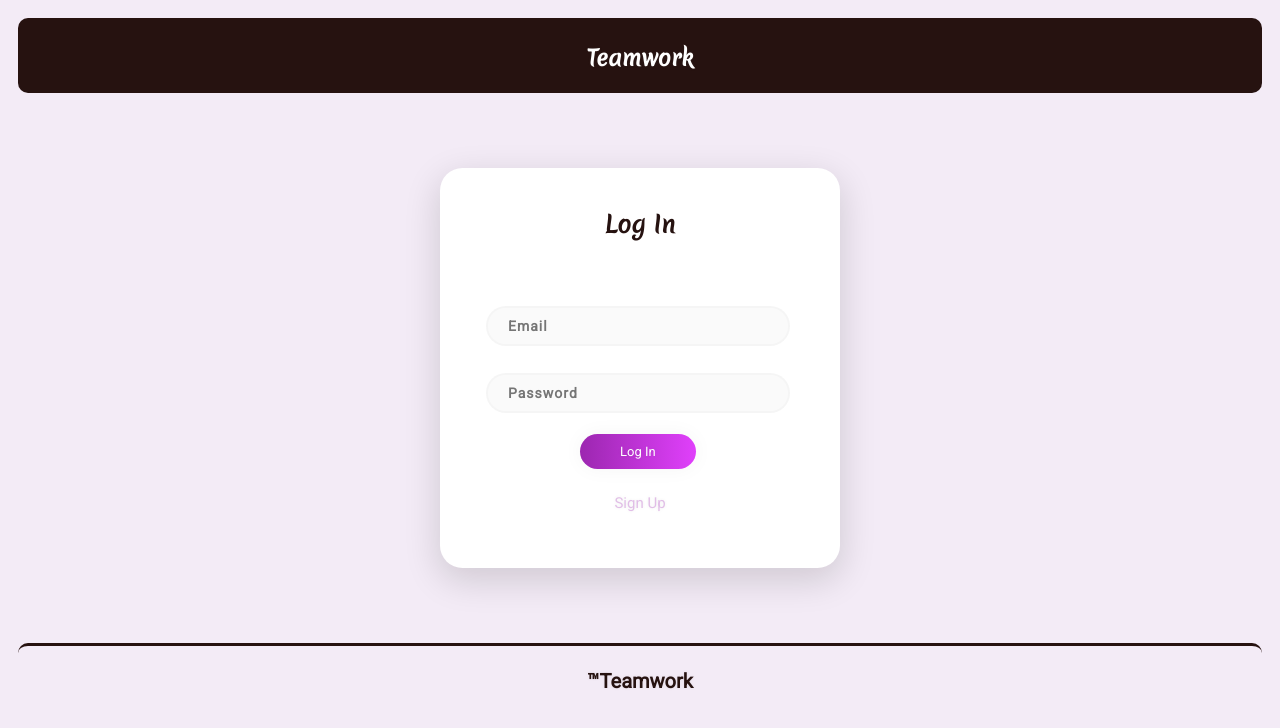
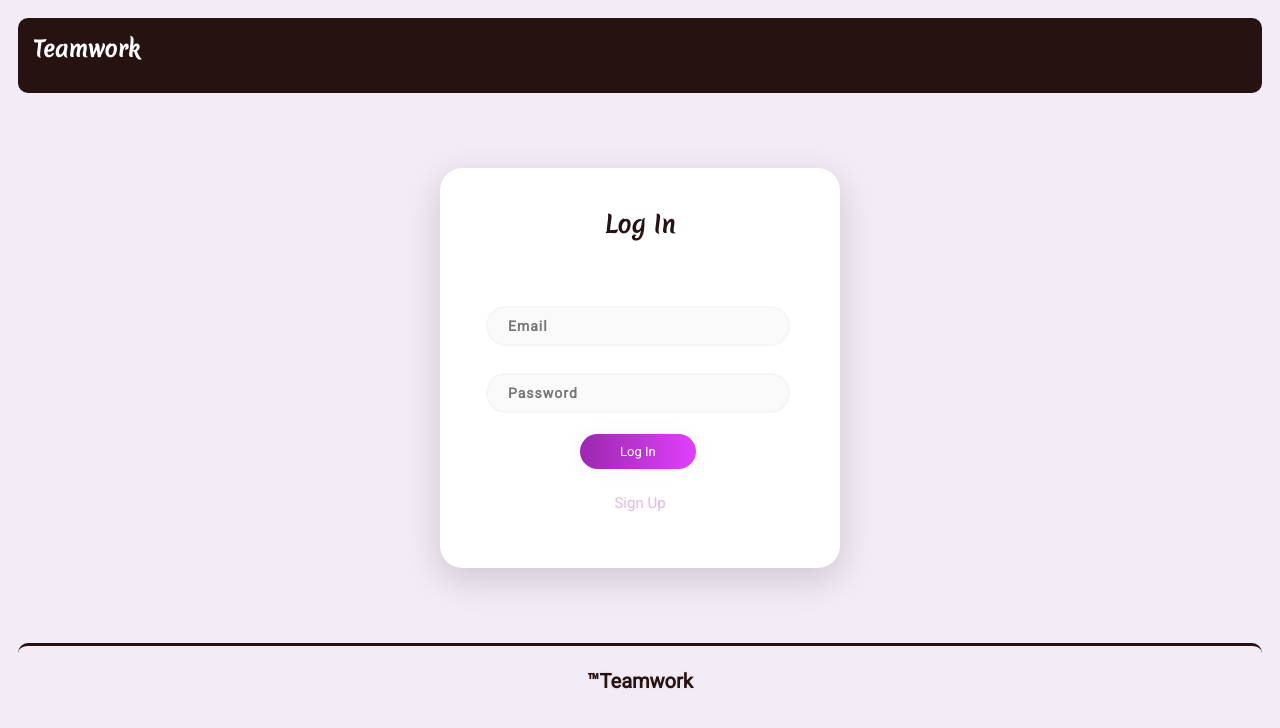
Before and after one commit to PaulSebalu/teamwork, a website: page UI/index.html in a window 1280 px wide. Drawn offline with Linux system fonts and the light colour scheme.

Commit message:
chore(navbar):align nav bar on all pages [Finishes #168897954]

```diff
--- a/UI/css/layouts/article-detail.css
+++ b/UI/css/layouts/article-detail.css
@@ -244,7 +244,7 @@ form a {
  @media (min-width: 1025px) {
   .header {
     flex-direction: row;
-    justify-content: center;
+    justify-content: left;
   }
 
  }
--- a/UI/css/layouts/articles.css
+++ b/UI/css/layouts/articles.css
@@ -160,7 +160,7 @@ div h2 a:hover {
 @media (min-width: 1025px) {
  .header {
    flex-direction: row;
-   justify-content: center;
+   justify-content: left;
  }
  .card {
    width: 85%;
--- a/UI/css/layouts/create-article.css
+++ b/UI/css/layouts/create-article.css
@@ -135,20 +135,58 @@ header a {
     text-decoration: none;
   }
 
-  @media (max-width: 600px) {
+
+   @media (max-width: 600px) {
     section {
       width: 100%;
     }
     .main {
         width: 100%;
     }
+   .header {
+     display: flex;
+   }
+   .header {
+     flex-direction: row;
+     align-items: left;
+   }
   }
 
+  @media (min-width: 769px) {
+   .header {
+     display: flex;
+   }
+   .header {
+     flex-direction: row;
+     align-items: left;
+   }
+  }
   @media screen and (max-width: 900px) and (min-width: 600px) {
-    section {
+   .header {
+     display: flex;
+   }
+   .header {
+     flex-direction: row;
+     align-items: left;
+   }
+   section {
+    width: 100%;
+  }
+  .main {
       width: 100%;
-    }
-    .main {
-        width: 100%;
-    }
+  }
+  }
+
+  @media (min-width: 1025px) {
+   .header {
+     flex-direction: row;
+     justify-content: left;
    }
+   .footer {
+     margin-top: 30px;
+   }
+   .main {
+     margin-top: 25px;
+   }
+
+  }
--- a/UI/css/layouts/edit-article.css
+++ b/UI/css/layouts/edit-article.css
@@ -136,12 +136,58 @@ header a {
     text-decoration: none;
   }
 
+
   @media (max-width: 600px) {
     section {
       width: 100%;
     }
-
     .main {
         width: 100%;
     }
+   .header {
+     display: flex;
+   }
+   .header {
+     flex-direction: row;
+     align-items: left;
+   }
   }
+
+  @media (min-width: 769px) {
+   .header {
+     display: flex;
+   }
+   .header {
+     flex-direction: row;
+     align-items: left;
+   }
+  }
+  @media screen and (max-width: 900px) and (min-width: 600px) {
+   .header {
+     display: flex;
+   }
+   .header {
+     flex-direction: row;
+     align-items: left;
+   }
+   section {
+    width: 100%;
+  }
+  .main {
+      width: 100%;
+  }
+  }
+
+  @media (min-width: 1025px) {
+   .header {
+     flex-direction: row;
+     justify-content: left;
+   }
+   .footer {
+     margin-top: 30px;
+   }
+   .main {
+     margin-top: 25px;
+   }
+
+  }
--- a/UI/css/layouts/flagged-articles.css
+++ b/UI/css/layouts/flagged-articles.css
@@ -160,7 +160,7 @@
   @media (min-width: 1025px) {
    .header {
      flex-direction: row;
-     justify-content: center;
+     justify-content: left;
    }
    .card {
      width: 85%;
--- a/UI/css/layouts/flagged-comments.css
+++ b/UI/css/layouts/flagged-comments.css
@@ -244,7 +244,7 @@
    @media (min-width: 1025px) {
     .header {
       flex-direction: row;
-      justify-content: center;
+      justify-content: left;
     }
 
    }
--- a/UI/css/layouts/index.css
+++ b/UI/css/layouts/index.css
@@ -183,8 +183,8 @@ img {
 		display: flex;
 	}
 	.header {
-		flex-direction: column;
-		align-items: center;
+		flex-direction: row;
+		align-items: left;
   }
   .main {
     margin-top: 70px;
@@ -198,8 +198,8 @@ img {
 		display: flex;
 	}
 	.header {
-		flex-direction: column;
-		align-items: center;
+		flex-direction: row;
+		align-items: left;
   }
   .main {
     margin-top: 70px;
@@ -213,8 +213,8 @@ img {
 		display: flex;
 	}
 	.header {
-		flex-direction: column;
-		align-items: center;
+		flex-direction: row;
+		align-items: left;
   }
   .main {
     margin-top: 70px;
@@ -227,7 +227,7 @@ img {
 @media (min-width: 1025px) {
 	.header {
 		flex-direction: row;
-		justify-content: center;
+		justify-content: left;
   }
   .footer{
     margin-top: 75px;
--- a/UI/css/layouts/profile.css
+++ b/UI/css/layouts/profile.css
@@ -160,7 +160,7 @@
   @media (min-width: 1025px) {
    .header {
      flex-direction: row;
-     justify-content: center;
+     justify-content: left;
    }
    .card {
      width: 85%;
--- a/UI/css/layouts/signup.css
+++ b/UI/css/layouts/signup.css
@@ -149,17 +149,18 @@ a {
    display: flex;
  }
  .header {
-   flex-direction: column;
-   align-items: center;
+   flex-direction: row;
+   align-items: left;
  }
 }
+
 @media (min-width: 769px) {
  .header {
    display: flex;
  }
  .header {
-   flex-direction: column;
-   align-items: center;
+   flex-direction: row;
+   align-items: left;
  }
 }
 @media screen and (max-width: 900px) and (min-width: 600px) {
@@ -167,15 +168,15 @@ a {
    display: flex;
  }
  .header {
-   flex-direction: column;
-   align-items: center;
+   flex-direction: row;
+   align-items: left;
  }
 }
 
 @media (min-width: 1025px) {
  .header {
    flex-direction: row;
-   justify-content: center;
+   justify-content: left;
  }
  .footer {
    margin-top: 30px;
--- a/UI/css/layouts/update-persona.css
+++ b/UI/css/layouts/update-persona.css
@@ -175,7 +175,7 @@ body {
   @media (min-width: 1025px) {
    .header {
      flex-direction: row;
-     justify-content: center;
+     justify-content: left;
    }
    .footer {
      margin-top: 30px;
```
Also changed, not shown: UI/html/flagged-comments.html (+1 -1 lines), UI/html/flagged-articles.html (line endings or trailing spaces), UI/html/profile.html (line endings or trailing spaces).
